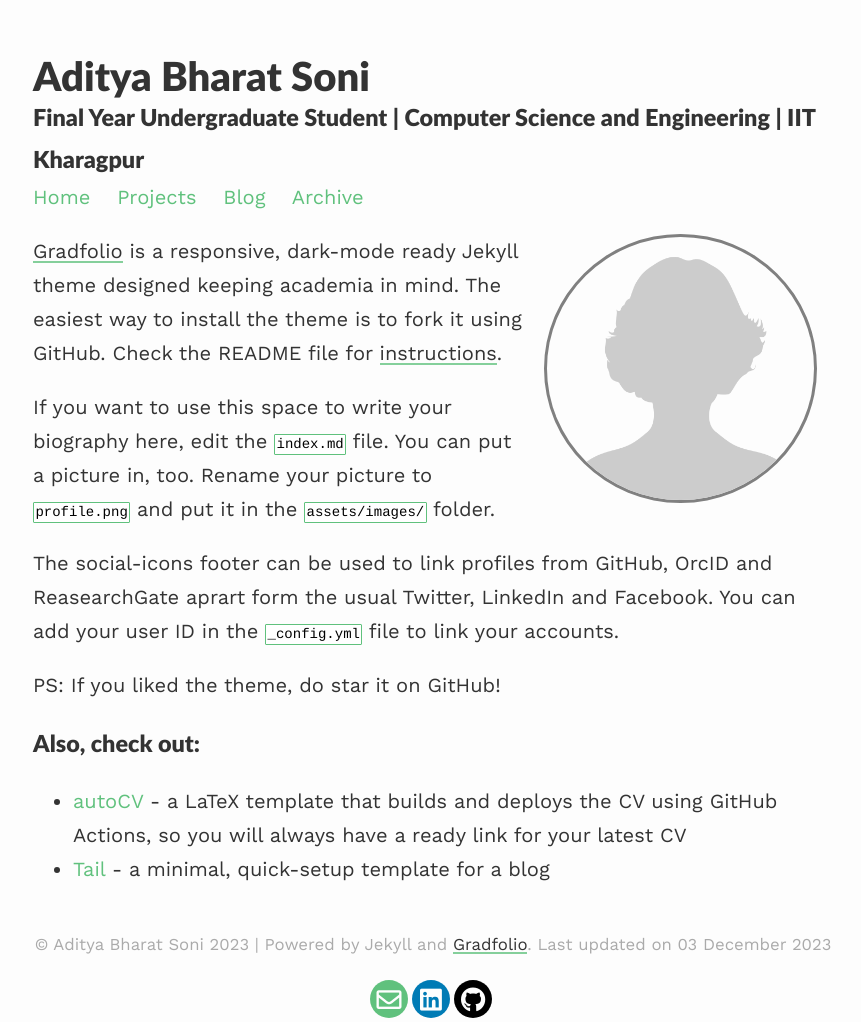
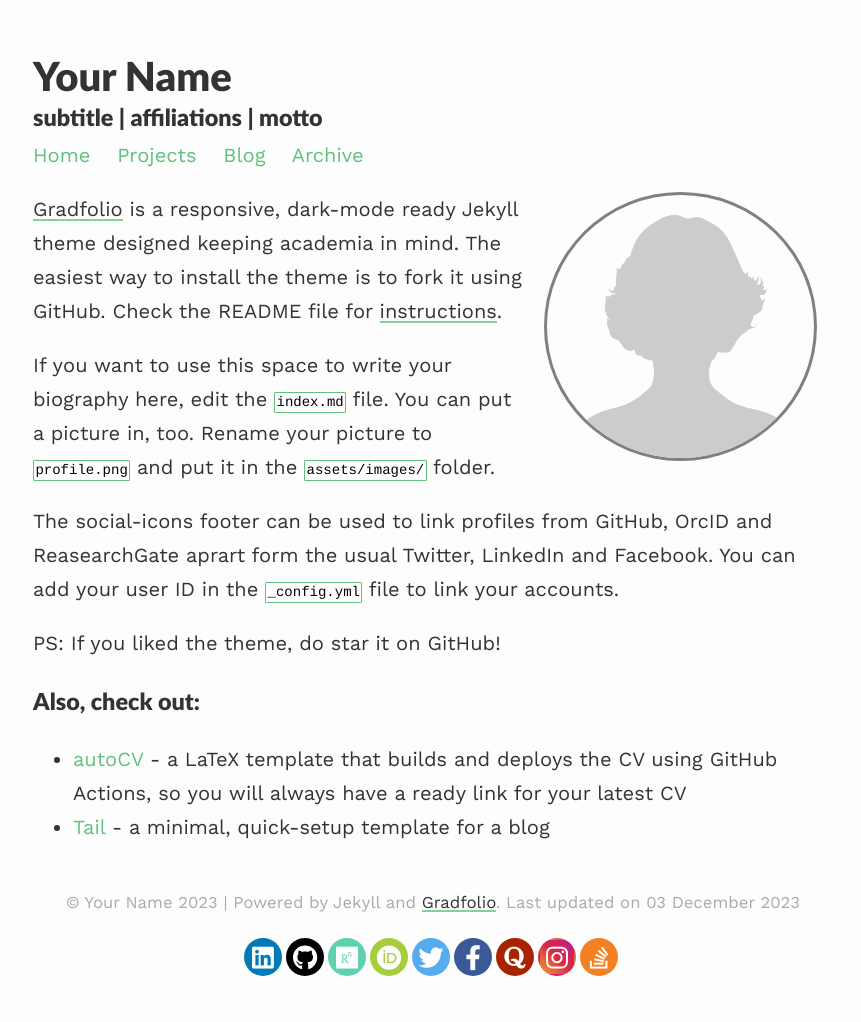
Before and after one commit to adityasoni9998/adityasoni9998.github.io, a Jekyll site: the page built from index.md, in a window 1280 px wide. Shown: the whole page, without its empty margins (207-1068 px from the left). Built offline with Jekyll 4.4.1, drawn with Linux system fonts in a browser that asks for light colours; nearby versions of some CDN libraries; after the commit the page ends 980 px from its top, so only the background shows below that.

Commit message:
gradfolio clone

```diff
--- a/_config.yml
+++ b/_config.yml
@@ -1,11 +1,11 @@
 ### your site title here
 
-title: Aditya Bharat Soni
-description: Final Year Undergraduate Student | Computer Science and Engineering | IIT Kharagpur
+title: Your Name
+description: subtitle | affiliations | motto
 
-baseurl: /adityasoni9998.github.io #name of GitHub repository
+baseurl: /gradfolio #name of GitHub repository
 url: "" #custom url to be used instead of GitHub repository
-email: adityasoni9998@gmail.com#
+email: #
 
 # Pagination
 paginate: 4
@@ -13,15 +13,15 @@
 paginate_path: /blog/page:num/
 
 # Social media links in footer
-# twitter: "#"
+twitter: "#"
 linkedin: "#"
-# stackoverflow: "#"
+stackoverflow: "#"
 github: "#"
-# researchgate: "#"
-# orcid: "#"
-# quora: "#"
-# instagram: "#"
-# facebook: "#"
+researchgate: "#"
+orcid: "#"
+quora: "#"
+instagram: "#"
+facebook: "#"
 
 
 # Markdown
```
Also changed, not shown: README.md, gradfolio-master/.github/workflows/pages.yml (renamed from personal_website-master/.github/workflows/pages.yml), 3 other files.
